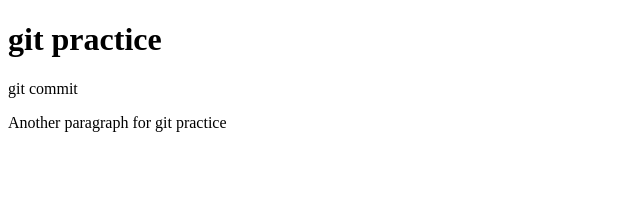
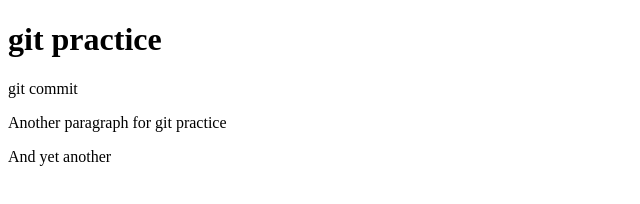
Before and after one commit to chriscyber/git-test, a plain HTML site: page index.html in a window 1280 px wide. Shown: the whole page, without its empty margins (0-640 px from the left). Drawn offline with Linux system fonts and the light colour scheme.

Commit message:
added a third <p> tag

```diff
--- a/index.html
+++ b/index.html
@@ -9,5 +9,6 @@
             <p>
                 Another paragraph for git practice
             </p>
+            <p> And yet another </p>
     </body>
 </html>
```
